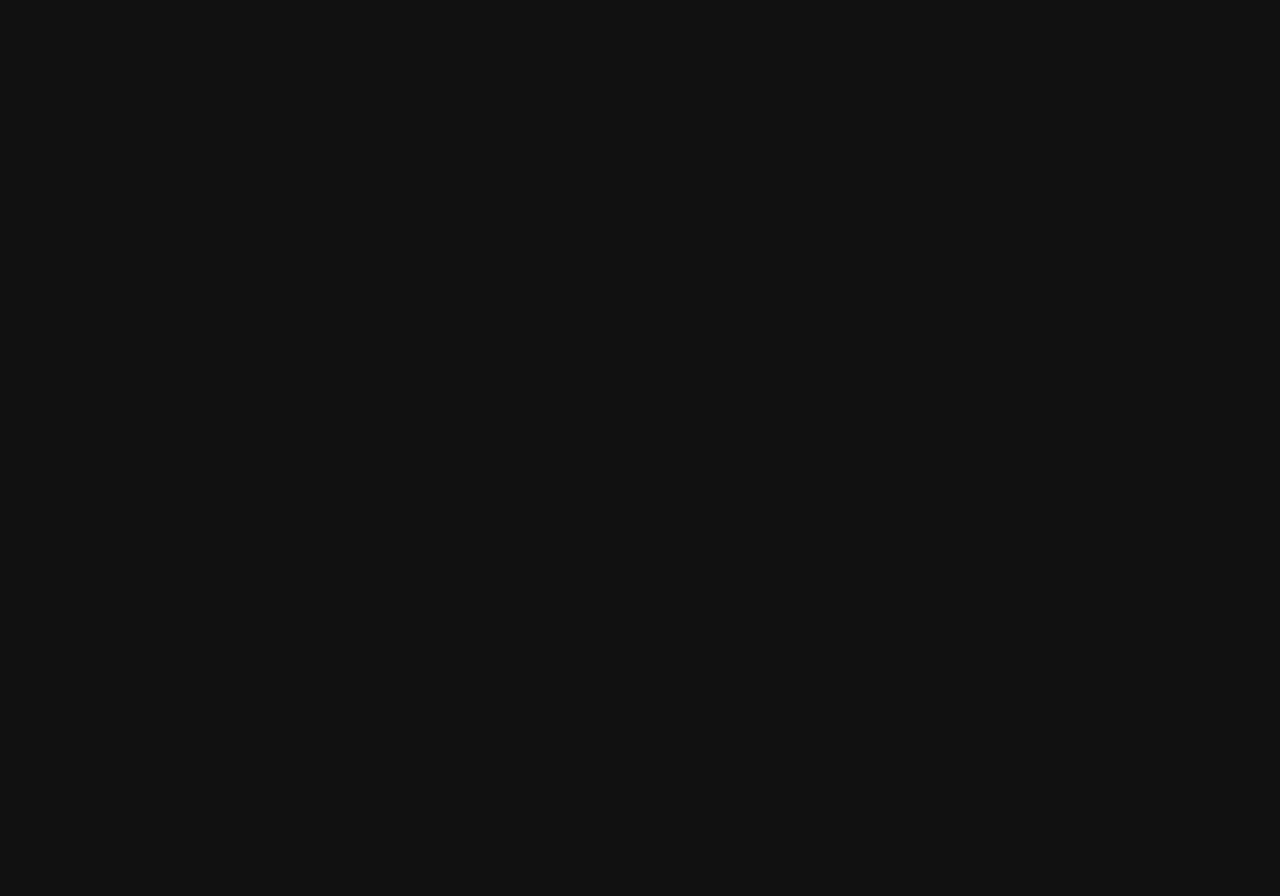
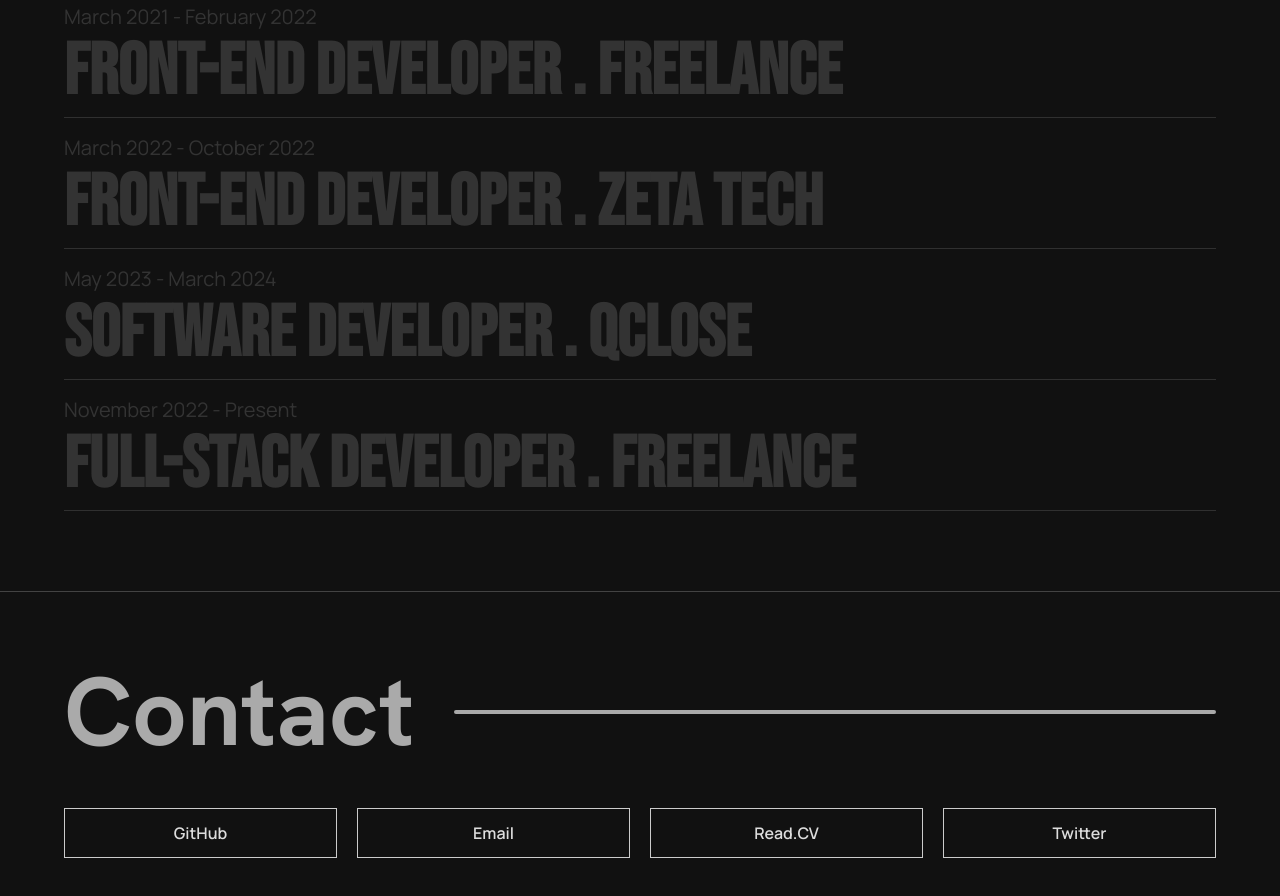
Before and after one commit to kryptcode/koyejo, a Next.js app: page / in a window 1280 px wide. Shown: the part 2540-3436 px from the top of the page. Before the commit the page ends 2230 px from the top, so only its background shows below. Built offline with nearby package versions, Linux system fonts and the light colour scheme; a small style sheet from the web is missing.

Commit message:
"contact and exp sec"

```diff
--- a/src/app/globals.css
+++ b/src/app/globals.css
@@ -54,7 +54,7 @@
 }
 
 .hover-orange {
-  background: linear-gradient(to top, #d1bfa7 50%, #222 50%);
+  background: linear-gradient(to top, #d1bfa7 50%, #333 50%);
   -webkit-background-clip: text;
   background-clip: text;
   color: transparent;
--- a/src/app/page.tsx
+++ b/src/app/page.tsx
@@ -7,6 +7,8 @@
 import { PageDock } from "@/components/page-dock";
 import { Hero } from "@/components/version/hero";
 import { Feapro } from "@/components/version/feapro";
+import { Exp } from "@/components/version/exp";
+import { Contact } from "@/components/version/contact";
 
 const words = "I\'m a web developer with a passion for crafting digital experiences that stand out. Over the years, I\'ve had the privilege of working on a diverse range of projects, each contributing to my growth and expertise."
 
@@ -24,6 +26,8 @@
       <main className="relative dark:bg-bg dark:text-[#ddd] bg-white font-grotesk text-black max-w-[1440px] w-full">
         <Hero />
         <Feapro />
+        <Exp />
+        <Contact />
 
         {/* <PageDock /> */}
       </main>
--- /dev/null
+++ b/src/components/version/contact.tsx
@@ -0,0 +1,25 @@
+import Link from 'next/link'
+import React from 'react'
+
+export const Contact = () => {
+  return (
+    <div className='mt-8 pt-8 pb-24 border-t border-about/50'>
+        <div className="py-10 w-[90%] mx-auto">
+            <div className="flex items-center gap-10">
+                <h2 className="text-3xl lg:text-8xl font-bold text-[#aaa] font-ham">Contact</h2>
+                <div className="h-[4px] rounded-2xl bg-[#aaa] w-full transition-all ease-linear duration-500  " />
+            </div>
+
+            <div className="grid grid-cols-2 lg:grid-cols-4 gap-5 pt-12">
+                <Link href="https://github.com/kryptcode" target='_blank' rel='noreferrer' className="p-3 text-center border border-[#ccc] hover:bg-[#ccc] hover:text-bg transition-all ease-linear duration-300 hover:tracking-widest font-semibold font-manrope ">GitHub</Link>
+
+                <Link href="mailto:adeyombokehd@gmail.com" target='_blank' rel='noreferrer' className="p-3 text-center border border-[#ccc] hover:bg-[#ccc] hover:text-bg transition-all ease-linear duration-300 hover:tracking-widest font-semibold font-manrope ">Email</Link>
+
+                <Link href="https://read.cv/koyejo" target='_blank' rel='noreferrer' className="p-3 text-center border border-[#ccc] hover:bg-[#ccc] hover:text-bg transition-all ease-linear duration-300 hover:tracking-widest font-semibold font-manrope ">Read.CV</Link>
+
+                <Link href="https://twitter.com/koye_vi" target='_blank' rel='noreferrer' className="p-3 text-center border border-[#ccc] hover:bg-[#ccc] hover:text-bg transition-all ease-linear duration-300 hover:tracking-widest font-semibold font-manrope ">Twitter</Link>
+            </div>
+        </div>
+    </div>
+  )
+}
--- /dev/null
+++ b/src/components/version/exp.tsx
@@ -0,0 +1,39 @@
+import React from 'react'
+
+export const Exp = () => {
+  return (
+    <div className='mt-8 pt-8  border-t border-about/50'>
+        <div className="py-10 w-[90%] mx-auto">
+            <div className="flex items-center gap-10">
+                <h2 className="text-3xl lg:text-8xl font-bold text-[#aaa] font-ham">Work <br /> Experience</h2>
+                <div className="h-[4px] rounded-2xl bg-[#aaa] w-full transition-all ease-linear duration-500  " />
+            </div>
+
+            <div className="hover-orange py-2 my-2 border-b border-about/30">
+                <h6 className='text-xl font-manrope mb-1.5'>March 2021 - February 2022</h6>
+                <h2 className='text-4xl lg:text-7xl font-bebas font-black '>Front-End Developer . Freelance</h2>
+            </div>
+
+            <div className="hover-orange py-2 my-2 border-b border-about/30">
+                <h6 className='text-xl font-manrope mb-1.5'>March 2022 - October 2022</h6>
+                <h2 className='text-4xl lg:text-7xl font-bebas font-black '>Front-End Developer . Zeta Tech</h2>
+            </div>
+
+            <div className="hover-orange py-2 my-2 border-b border-about/30">
+                <h6 className='text-xl font-manrope mb-1.5'>May 2023 - March 2024</h6>
+                <h2 className='text-4xl lg:text-7xl font-bebas font-black '>Software Developer . QClose</h2>
+            </div>
+
+            <div className="hover-orange py-2 my-2 border-b border-about/30">
+                <h6 className='text-xl font-manrope mb-1.5'>November 2022 - Present</h6>
+                <h2 className='text-4xl lg:text-7xl font-bebas font-black '>Full-Stack Developer . Freelance</h2>
+            </div>
+
+            {/* <div className="hover-orange py-2 my-2 border-b border-about/30">
+                <h6 className='text-xl font-manrope mb-1.5'>August 2024 - Present</h6>
+                <h2 className='text-4xl lg:text-7xl font-bebas font-black '>Full-Stack Developer . Atop Web Tech</h2>
+            </div> */}
+        </div>
+    </div>
+  )
+}
```
